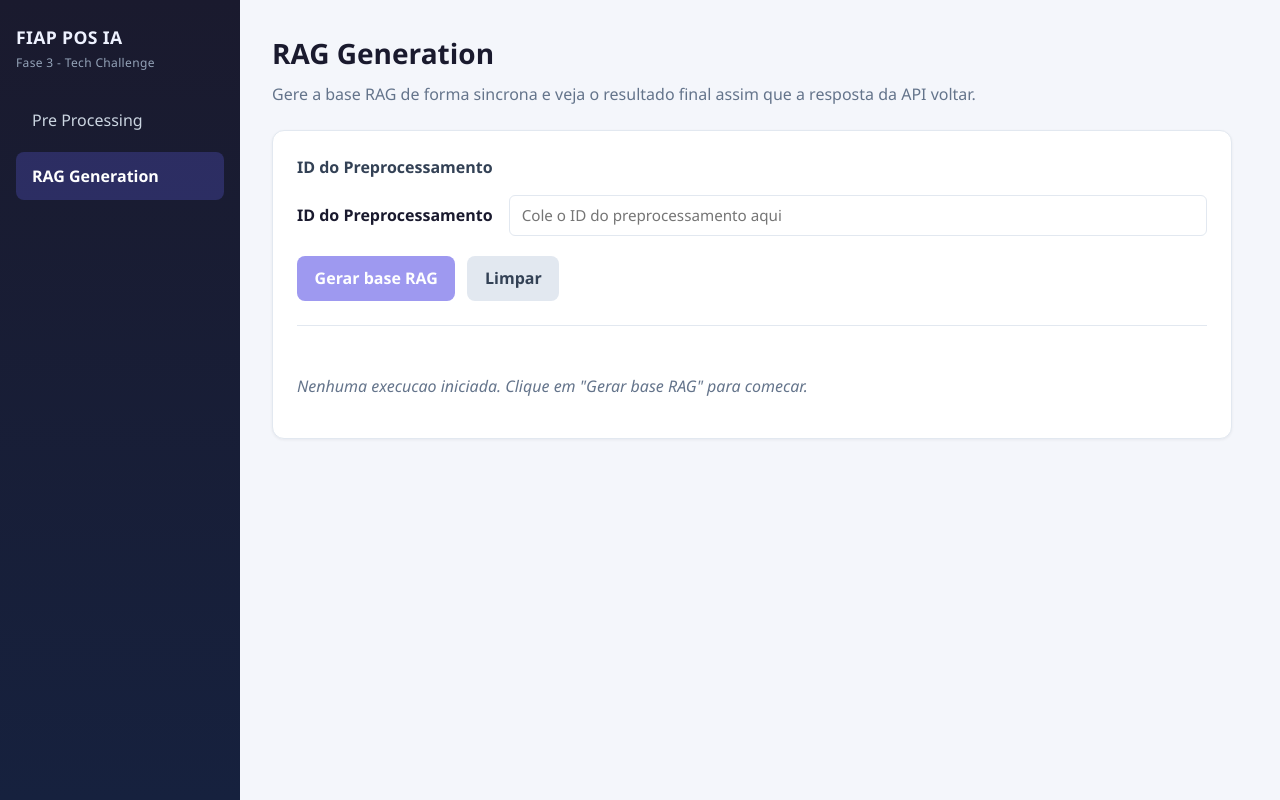
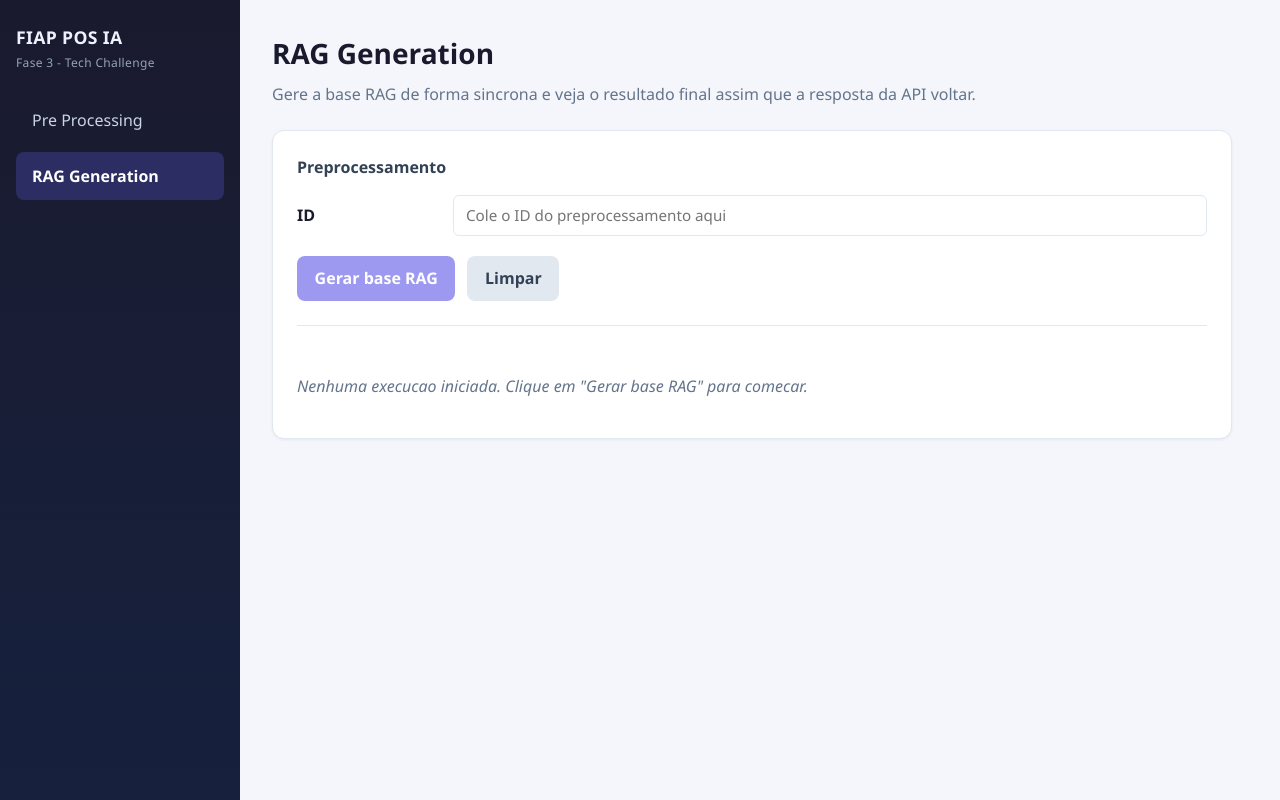
Before and after one commit to vagner-nascimento/fiap-pos-ia-para-devs-fase3-tech-challenge, a React (Vite) app in the folder frontend/: page / in a window 1280 px wide. Both pictures are taken after a click on the button "RAG Generation". Built offline with nearby package versions, Linux system fonts and the light colour scheme; no server answers.

Commit message:
fix front

```diff
--- a/frontend/src/pages/RagGenerationPage.tsx
+++ b/frontend/src/pages/RagGenerationPage.tsx
@@ -95,10 +95,10 @@ export function RagGenerationPage({ lastPreprocessId }: Props) {
 
       <section className="card">
         <form onSubmit={(event) => void handleSubmit(event)} className="form-section">
-          <h3>ID do Preprocessamento</h3>
+          <h3>Preprocessamento</h3>
 
           <div className="form-row">
-            <label htmlFor="rag-preprocess-id">ID do Preprocessamento</label>
+            <label htmlFor="rag-preprocess-id">ID</label>
             <input
               id="rag-preprocess-id"
               type="text"
```
